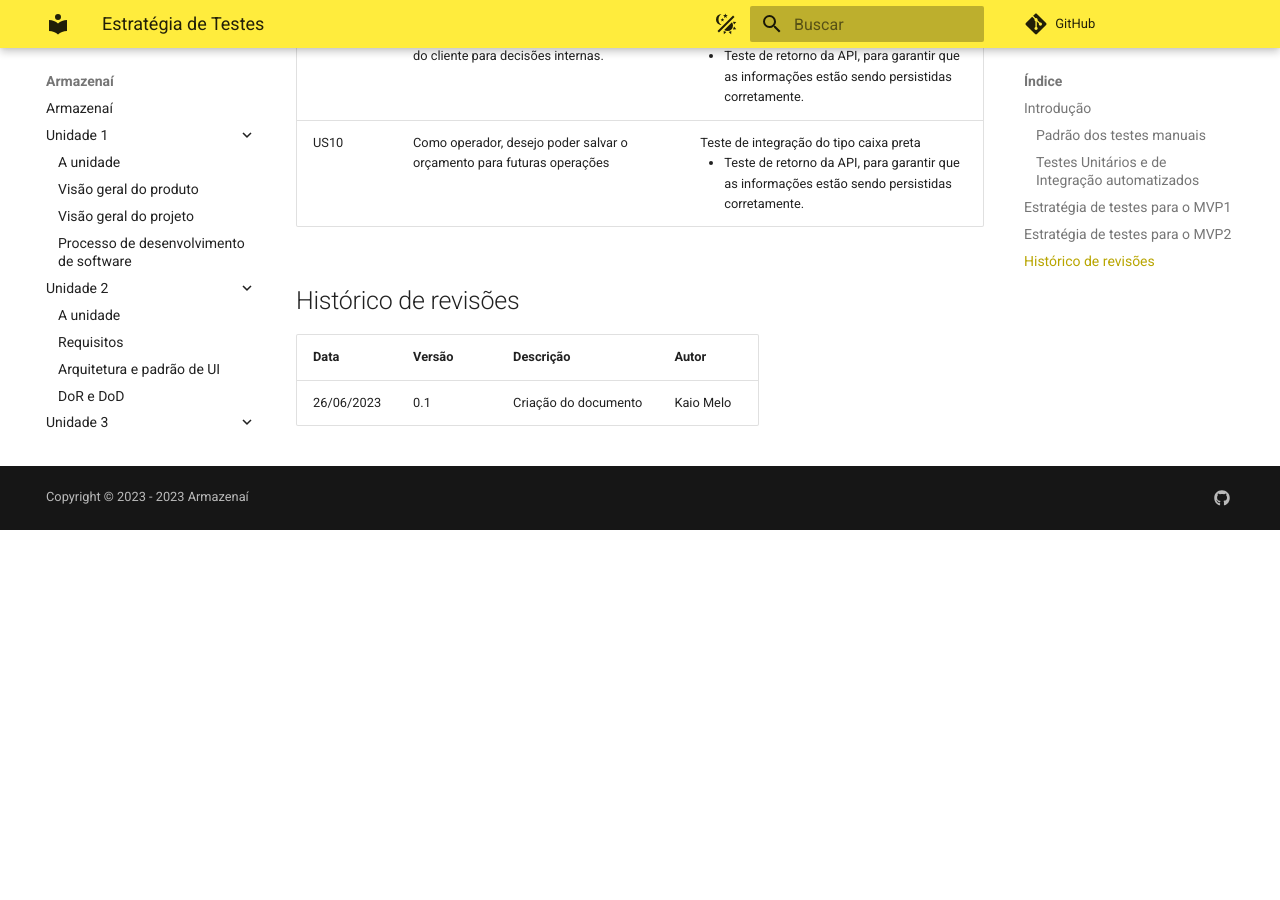
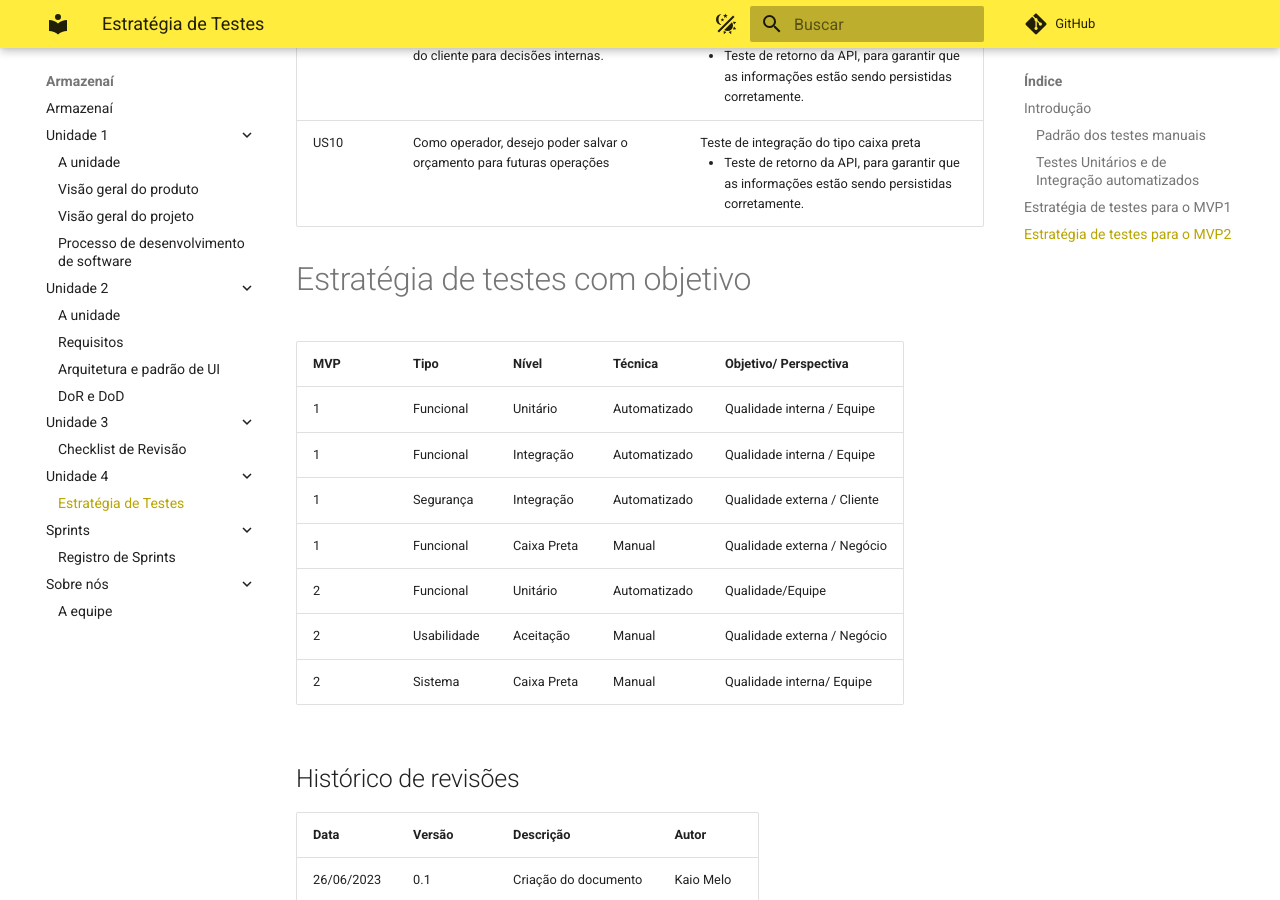
Before and after one commit to mdsreq-fga-unb/2023.1-Armazenai, an MkDocs documentation site: the page built from docs/Unidade 4/teste.md, in a window 1280 px wide and 900 px high, scrolled down 2738 px. Built offline with MkDocs 1.6.1 and Material for MkDocs 9.7.7, drawn with Linux system fonts in a browser that asks for light colours; comment, search, counter and statistics services are not loaded; before the commit the page ends 3268 px from its top, so only the background shows below that.

```diff
--- a/docs/Unidade 4/teste.md
+++ b/docs/Unidade 4/teste.md
@@ -48,6 +48,21 @@ Para realização dos testes unitários utilizaremos a biblioteca Jest. Onde far
 | US09  | Como operador, desejo armazenar os dados do cliente para decisões internas.                                                                                                                                                                | Teste de integração do tipo caixa preta <ul><li>Teste de retorno da API, para garantir que as informações estão sendo persistidas corretamente.</li></ul>
 | US10 | Como operador, desejo poder salvar o orçamento para futuras operações                                                                 | Teste de integração do tipo caixa preta <ul><li>Teste de retorno da API, para garantir que as informações estão sendo persistidas corretamente.</li></ul> |
 
+
+# Estratégia de testes com objetivo
+
+| MVP | Tipo | Nível | Técnica | Objetivo/ Perspectiva |
+| --- | ---- |---|----|---|
+1 | Funcional | Unitário | Automatizado | Qualidade interna / Equipe |
+1 | Funcional | Integração | Automatizado | Qualidade interna / Equipe |
+1 | Segurança | Integração | Automatizado | Qualidade externa / Cliente |
+1 | Funcional | Caixa Preta | Manual |Qualidade externa / Negócio |
+2 | Funcional | Unitário | Automatizado | Qualidade/Equipe |
+2 | Usabilidade | Aceitação | Manual | Qualidade externa / Negócio |
+2 | Sistema | Caixa Preta | Manual | Qualidade interna/ Equipe |
+
+
+
 ## Histórico de revisões
 
 | Data       | Versão | Descrição                                         | Autor                                                    |
```
Also changed, not shown: docs/Unidade 1/visaoGeralDoProduto.md (+2 -1 lines), docs/Unidade 2/dor&dod.md (+2 -2 lines).
